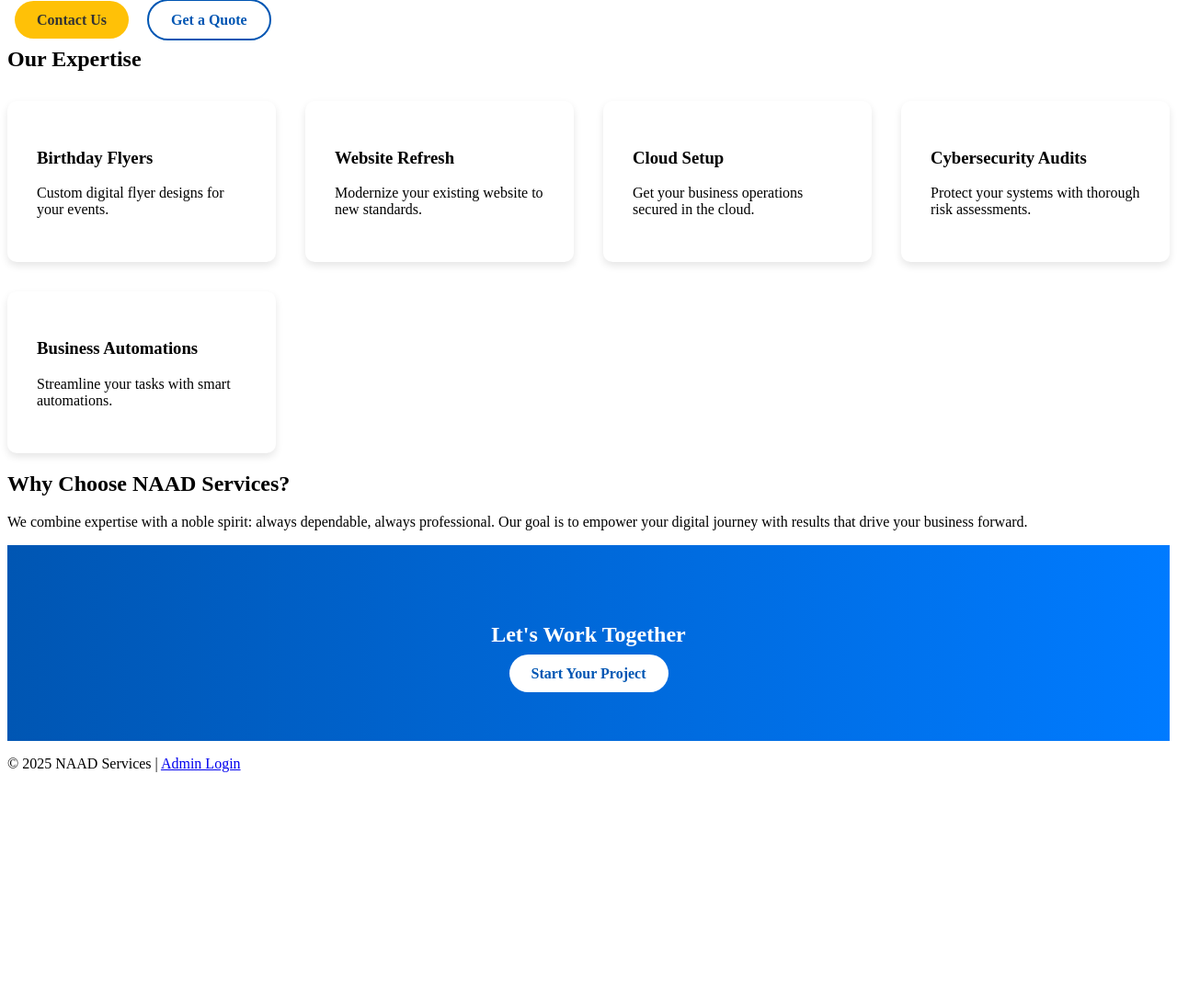
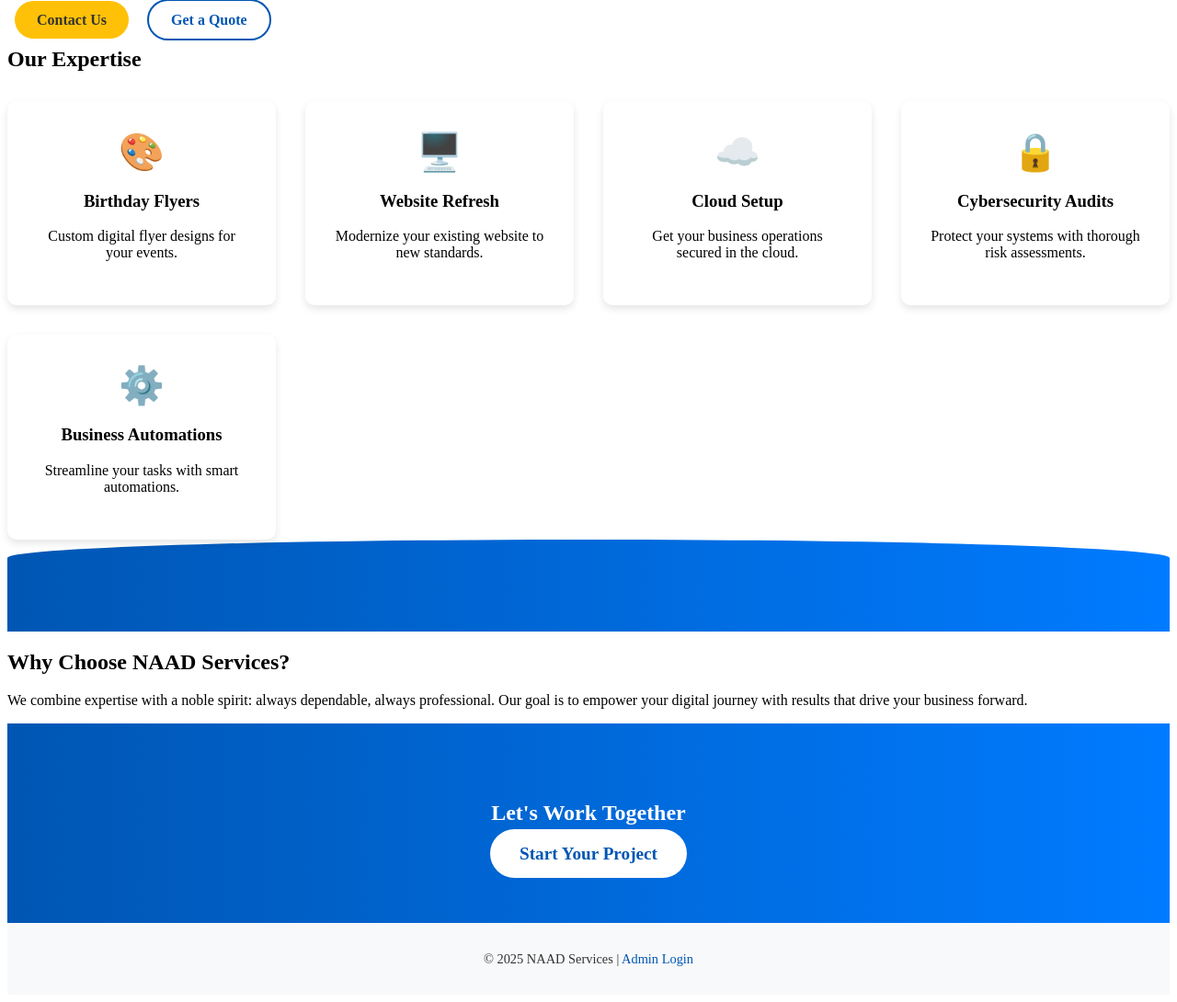
Before and after one commit to Adeogun1554/naad-services, a Flask app: page / in a window 1280 px wide. Shown: the part 117-1207 px from the top of the page at 92% size. Before the commit the page ends 957 px from the top, so only its background shows below. Run offline with Flask 3, Linux system fonts and the light colour scheme.

Commit message:
Add files via upload

```diff
--- a/static/css/style.css
+++ b/static/css/style.css
@@ -53,11 +53,25 @@
     border-radius: 10px;
     box-shadow: 0 4px 8px rgba(0,0,0,0.1);
     transition: all 0.3s ease;
+    text-align: center;
 }
 
 .service-item:hover {
     transform: translateY(-10px);
     box-shadow: 0 8px 16px rgba(0,0,0,0.15);
+}
+
+.icon {
+    font-size: 2.5rem;
+    margin-bottom: 1rem;
+}
+
+.curve {
+    width: 100%;
+    height: 100px;
+    background: linear-gradient(to right, #0056b3, #007bff);
+    border-top-left-radius: 50% 20%;
+    border-top-right-radius: 50% 20%;
 }
 
 .cta {
@@ -70,9 +84,29 @@
 .cta .btn-primary {
     background-color: white;
     color: #0056b3;
+    font-size: 1.2rem;
+    padding: 1rem 2rem;
 }
 
 .cta .btn-primary:hover {
     background-color: #f0f8ff;
     color: #003366;
+    transform: scale(1.08);
 }
+
+footer {
+    background: #f8f9fa;
+    color: #333;
+    text-align: center;
+    padding: 1rem;
+    font-size: 0.9rem;
+}
+
+footer a {
+    color: #0056b3;
+    text-decoration: none;
+}
+
+footer a:hover {
+    text-decoration: underline;
+}
--- a/templates/index.html
+++ b/templates/index.html
@@ -22,27 +22,35 @@
     <h2>Our Expertise</h2>
     <div class="service-grid">
         <div class="service-item">
+            <div class="icon">🎨</div>
             <h3>Birthday Flyers</h3>
             <p>Custom digital flyer designs for your events.</p>
         </div>
         <div class="service-item">
+            <div class="icon">🖥️</div>
             <h3>Website Refresh</h3>
             <p>Modernize your existing website to new standards.</p>
         </div>
         <div class="service-item">
+            <div class="icon">☁️</div>
             <h3>Cloud Setup</h3>
             <p>Get your business operations secured in the cloud.</p>
         </div>
         <div class="service-item">
+            <div class="icon">🔒</div>
             <h3>Cybersecurity Audits</h3>
             <p>Protect your systems with thorough risk assessments.</p>
         </div>
         <div class="service-item">
+            <div class="icon">⚙️</div>
             <h3>Business Automations</h3>
             <p>Streamline your tasks with smart automations.</p>
         </div>
     </div>
 </section>
+
+<!-- Smooth transition curve -->
+<div class="curve"></div>
 
 <section class="about">
     <h2>Why Choose NAAD Services?</h2>
```
